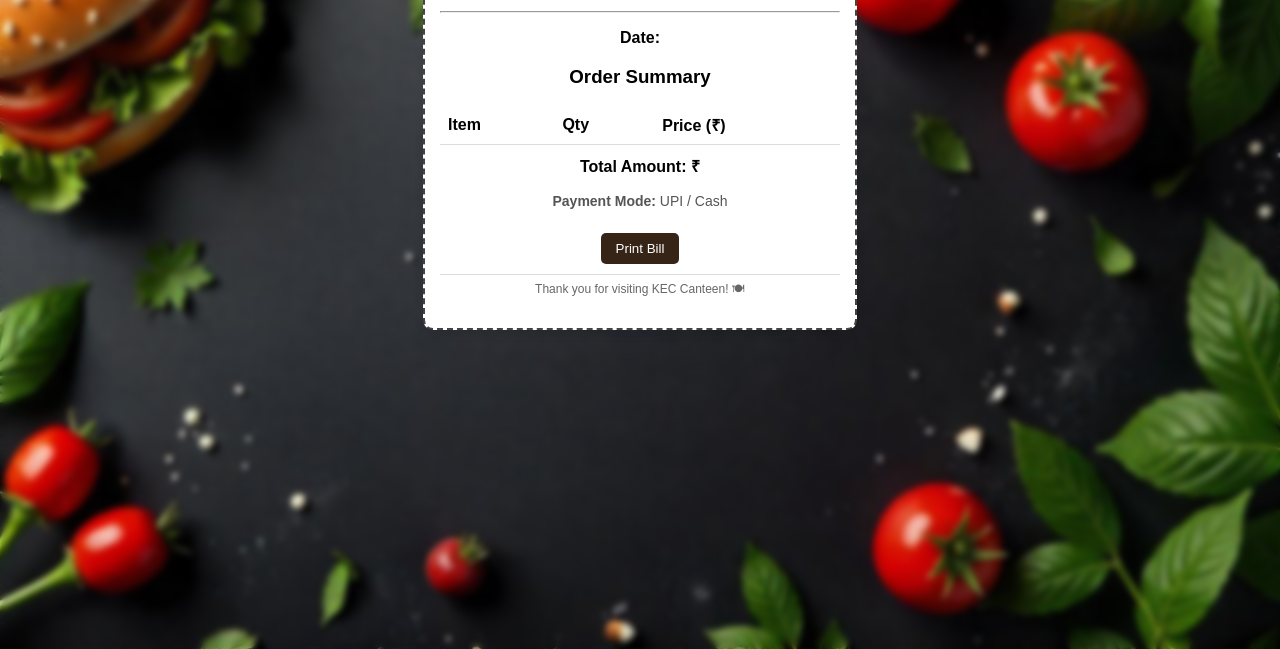
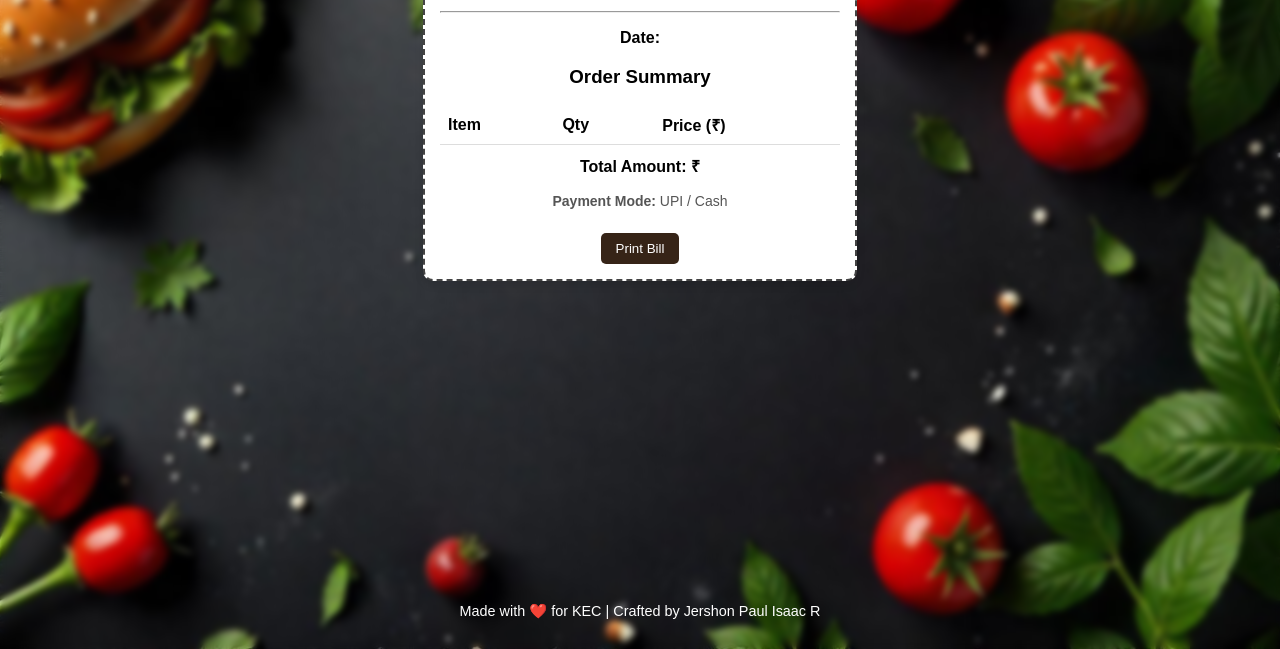
Before and after one commit to jershonpaulisaac/KEC_Canteen, a plain HTML site: page public/bill.html in a window 1280 px wide. Shown: the part 151-800 px from the top of the page. Drawn offline with Linux system fonts and the light colour scheme.

Commit message:
Initial commit for KEC Canteen website

```diff
--- a/public/bill.html
+++ b/public/bill.html
@@ -48,13 +48,18 @@
             font-size: 14px;
             color: #555;
         }
-        .footer {
-            font-size: 12px;
-            color: #666;
-            margin-top: 10px;
-            border-top: 1px solid #ddd;
-            padding-top: 5px;
+         .footer {
+            width: 100%;
+            text-align: center;
+            font-size: 0.9rem;
+            color: #ffffff;
+            padding: 15px 0;
+            position: fixed;
+            bottom: 0;
+            left: 0;
+            z-index: 1000;
         }
+
         #print-bill-btn {
             background-color: #362417;
             color: white;
@@ -67,6 +72,7 @@
         #print-bill-btn:hover {
             background-color: #92817A;
         }
+
     </style>
 </head>
 <body>
@@ -94,8 +100,9 @@
         <p class="total">Total Amount: ₹<span id="bill-total"></span></p>
         <p class="payment-method"><strong>Payment Mode:</strong> UPI / Cash</p>
 
-        <button id="print-bill-btn" onclick="window.print()">Print Bill</button>
-        <p class="footer">Thank you for visiting KEC Canteen! 🍽</p>
+         <button id="print-bill-btn" onclick="window.print()">Print Bill</button>
+
+
     </div>
 
     <script>
@@ -114,6 +121,6 @@
             document.getElementById("bill-date").innerText = new Date().toLocaleString();
         });
     </script>
-
+     <p class="footer">Made with ❤️ for KEC | Crafted by Jershon Paul Isaac R</p>
 </body>
 </html>
--- a/public/paymentstyles.css
+++ b/public/paymentstyles.css
@@ -81,3 +81,14 @@ h1 {
 .print-btn:hover {
     background-color: #0056b3;
 }
+.footer {
+  width: 100%;
+  text-align: center;
+  font-size: 0.9rem;
+  color: #ffffff;
+  padding: 15px 0;
+  position: fixed;
+  bottom: 0;
+  left: 0;
+  z-index: 1000;
+}
--- a/public/stylesindex.css
+++ b/public/stylesindex.css
@@ -200,3 +200,14 @@ h1 {
   box-shadow: 0 0 10px rgba(0,0,0,0.3);
   z-index: 9999;
 }
+.footer {
+  width: 100%;
+  text-align: center;
+  font-size: 0.9rem;
+  color: #ffffff;
+  padding: 15px 0;
+  position: fixed;
+  bottom: 0;
+  left: 0;
+  z-index: 1000;
+}
--- a/public/styleswelcome.css
+++ b/public/styleswelcome.css
@@ -57,3 +57,14 @@ button:hover {
     background-color: #e68900;
     transform: scale(1.05);
 }
+.footer {
+  width: 100%;
+  text-align: center;
+  font-size: 0.9rem;
+  color: #000000;
+  padding: 15px 0;
+  position: fixed;
+  bottom: 0;
+  left: 0;
+  z-index: 1000;
+}
```
Also changed, not shown: public/index.html (+1 -1 lines), public/payment.html (+1 -0 lines), public/welcome.html (+2 -0 lines).
